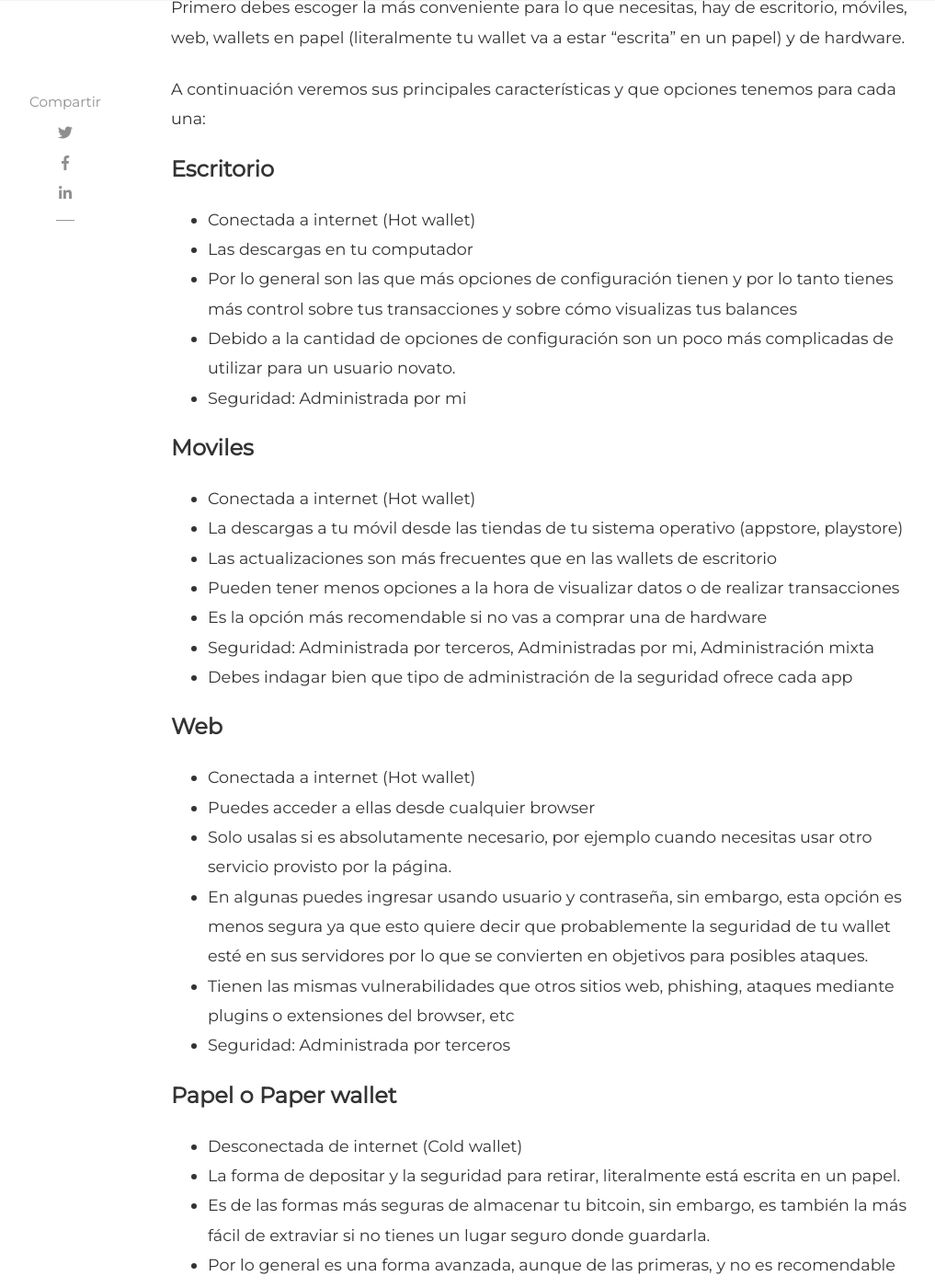
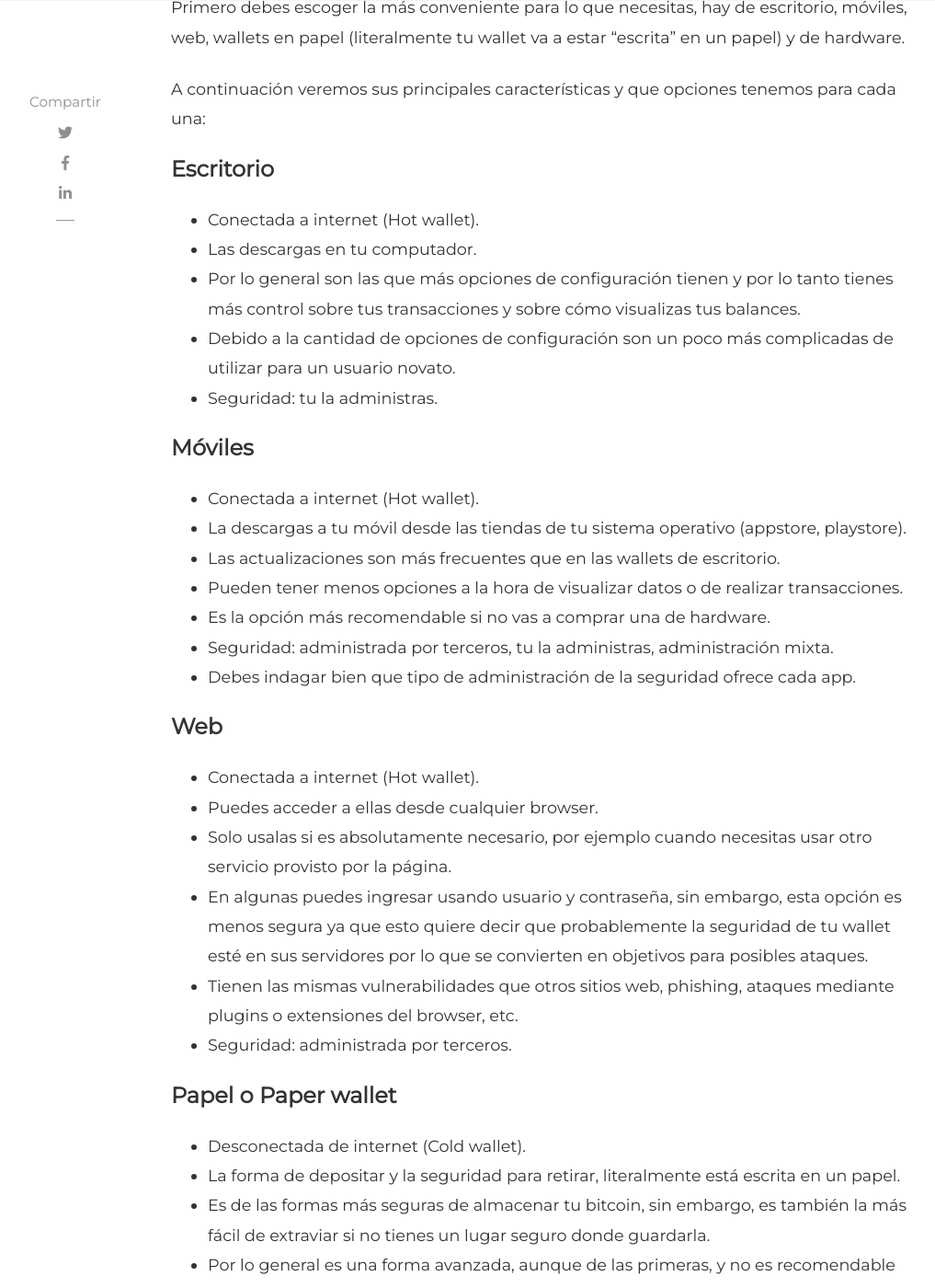
Before and after one commit to criptolio/website, a Jekyll site: the page built from _posts/2020-12-14-que-es-un-wallet-bitcoin.md, in a window 1280 px wide and 1400 px high, scrolled down 1800 px. Shown: the whole window at 92% size, without its empty margins (99-1116 px from the left). Built offline with Jekyll 4.4.1, drawn with Linux system fonts in a browser that asks for light colours; nearby versions of some CDN libraries; comment, search, counter and statistics services are not loaded; some of the changed text lies outside the part shown.

Commit message:
update typos

```diff
--- a/_posts/2020-12-14-que-es-un-wallet-bitcoin.md
+++ b/_posts/2020-12-14-que-es-un-wallet-bitcoin.md
@@ -32,48 +32,48 @@ Primero debes escoger la más conveniente para lo que necesitas, hay de escritor
 A continuación veremos sus principales características y que opciones tenemos para cada una:
 
 #### Escritorio
-- Conectada a internet (Hot wallet)
-- Las descargas en tu computador
-- Por lo general son las que más opciones de configuración tienen y por lo tanto tienes más control sobre tus transacciones y sobre cómo visualizas tus balances
+- Conectada a internet (Hot wallet).
+- Las descargas en tu computador.
+- Por lo general son las que más opciones de configuración tienen y por lo tanto tienes más control sobre tus transacciones y sobre cómo visualizas tus balances.
 - Debido a la cantidad de opciones de configuración son un poco más complicadas de utilizar para un usuario novato.
-- Seguridad: Administrada por mi
+- Seguridad: tu la administras.
 
-#### Moviles
+#### Móviles
 
-- Conectada a internet (Hot wallet)
-- La descargas a tu móvil desde las tiendas de tu sistema operativo (appstore, playstore)
-- Las actualizaciones son más frecuentes que en las wallets de escritorio
-- Pueden tener menos opciones a la hora de visualizar datos o de realizar transacciones
-- Es la opción más recomendable si no vas a comprar una de hardware
-- Seguridad: Administrada por terceros, Administradas por mi,  Administración mixta
-- Debes indagar bien que tipo de administración de la seguridad ofrece cada app
+- Conectada a internet (Hot wallet).
+- La descargas a tu móvil desde las tiendas de tu sistema operativo (appstore, playstore).
+- Las actualizaciones son más frecuentes que en las wallets de escritorio.
+- Pueden tener menos opciones a la hora de visualizar datos o de realizar transacciones.
+- Es la opción más recomendable si no vas a comprar una de hardware.
+- Seguridad: administrada por terceros, tu la administras, administración mixta.
+- Debes indagar bien que tipo de administración de la seguridad ofrece cada app.
 
 #### Web
 
-- Conectada a internet (Hot wallet)
-- Puedes acceder a ellas desde cualquier browser
+- Conectada a internet (Hot wallet).
+- Puedes acceder a ellas desde cualquier browser.
 - Solo usalas si es absolutamente necesario, por ejemplo cuando necesitas usar otro servicio provisto por la página.
 - En algunas puedes ingresar usando usuario y contraseña, sin embargo, esta opción es menos segura ya que esto quiere decir que probablemente la seguridad de tu wallet esté en sus servidores por lo que se convierten en objetivos para posibles ataques.
-- Tienen las mismas vulnerabilidades que otros sitios web, phishing, ataques mediante plugins o extensiones del browser, etc
-- Seguridad: Administrada por terceros
+- Tienen las mismas vulnerabilidades que otros sitios web, phishing, ataques mediante plugins o extensiones del browser, etc.
+- Seguridad: administrada por terceros.
 
 #### Papel o Paper wallet
 
-- Desconectada de internet (Cold wallet)
+- Desconectada de internet (Cold wallet).
 - La forma de depositar y la seguridad para retirar, literalmente está escrita en un papel.
 - Es de las formas más seguras de almacenar tu bitcoin, sin embargo, es también la más fácil de extraviar si no tienes un lugar seguro donde guardarla.
-- Por lo general es una forma avanzada, aunque de las primeras, y no es recomendable para usuarios novatos
-- Seguridad: Administradas por mi
+- Por lo general es una forma avanzada, aunque de las primeras, y no es recomendable para usuarios novatos.
+- Seguridad: tu la administras.
 
 #### Hardware
 
 - Desconectada de internet (Cold wallet).
-- Es la forma más recomendable si vas a guardar sumas importantes
-- Soportan múltiples criptomonedas, no solo bitcoin
+- Es la forma más recomendable si vas a guardar sumas importantes.
+- Soportan múltiples criptomonedas, no solo bitcoin.
 - Se pueden conectar a través del computador y/o al celular.
 - La seguridad está en un dispositivo, desconectado de internet, similar al que entregan los bancos para las sucursales empresariales.
 - Por lo general tienen tanto aplicaciones de escritorio como para móviles que te facilitan ver los saldos e iniciar depósitos y/o transacciones, sin embargo, después debes confirmar en el dispositivo ya que la seguridad se administra a través de este.
-- Seguridad: Administradas por mi
+- Seguridad: tu la administras.
 
 ### 2. Instalar y configurar la wallet
 
@@ -83,31 +83,31 @@ A continuación podrás encontrar un listado de apps y/o servicios que te ayudar
 
 #### Escritorio
 
-- Recomendada: [https://electrum.org/](https://electrum.org/){:target="_blank"}
-- [Otras](https://bitcoin.org/en/choose-your-wallet?step=5&platform=windows){:target="_blank"}
+- Recomendada: [https://electrum.org/](https://electrum.org/){:target="_blank"}.
+- [Otras](https://bitcoin.org/en/choose-your-wallet?step=5&platform=windows){:target="_blank"}.
 
-#### Moviles
+#### Móviles
 
 - Recomendadas:
-  - Administrada por mi: [https://electrum.org/](https://electrum.org/){:target="_blank"}
-  - Administración mixta: [https://zengo.com/](https://zengo.com/){:target="_blank"}
-  - [Otras](https://bitcoin.org/en/choose-your-wallet?step=5&platform=android){:target="_blank"}
+  - Administrada por mi: [https://electrum.org/](https://electrum.org/){:target="_blank"}.
+  - Administración mixta: [https://zengo.com/](https://zengo.com/){:target="_blank"}.
+  - [Otras](https://bitcoin.org/en/choose-your-wallet?step=5&platform=android){:target="_blank"}.
 
 #### Web
 
-- Recomendadas: [Blockchain.com](https://www.blockchain.com/es/wallet){:target="_blank"} o [Btc.com](https://wallet.btc.com/){:target="_blank"}
+- Recomendadas: [Blockchain.com](https://www.blockchain.com/es/wallet){:target="_blank"} o [Btc.com](https://wallet.btc.com/){:target="_blank"}.
 - Exchanges recomendados:
-  - [Binance](https://www.binance.com/en/register?ref=27967350){:target="_blank"} (centralizado)
-  - [Kraken](https://www.kraken.com/){:target="_blank"} (centralizado)
-  - [Buda](https://buda.com/registro?rf=1E1NIG3HI){:target="_blank"} (centralizado) solo para Argentina, Chile, Colombia y Peru
-  - [Localbitcoins](https://localbitcoins.com/?ch=1fo8o){:target="_blank"} (persona a persona)
-  - [Otros exchanges](https://bitcoin.org/en/exchanges){:target="_blank"}
+  - [Binance](https://www.binance.com/en/register?ref=27967350){:target="_blank"} (centralizado).
+  - [Kraken](https://www.kraken.com/){:target="_blank"} (centralizado).
+  - [Buda](https://buda.com/registro?rf=1E1NIG3HI){:target="_blank"} (centralizado) solo para Argentina, Chile, Colombia y Peru.
+  - [Localbitcoins](https://localbitcoins.com/?ch=1fo8o){:target="_blank"} (persona a persona).
+  - [Otros exchanges](https://bitcoin.org/en/exchanges){:target="_blank"}.
 
 #### Papel o Paper wallet
 
-- Recomendadas: [Walletgenerator](https://walletgenerator.net/){:target="_blank"} o [Bitaddress](https://www.bitaddress.org/){:target="_blank"}
+- Recomendadas: [Walletgenerator](https://walletgenerator.net/){:target="_blank"} o [Bitaddress](https://www.bitaddress.org/){:target="_blank"}.
 
 #### Hardware
 
-- Recomendada: [Ledger](http://ledger.refr.cc/juanpablol){:target="_blank"}
-- [Otras](https://bitcoin.org/en/choose-your-wallet?step=5&platform=hardware){:target="_blank"}
+- Recomendada: [Ledger](http://ledger.refr.cc/juanpablol){:target="_blank"}.
+- [Otras](https://bitcoin.org/en/choose-your-wallet?step=5&platform=hardware){:target="_blank"}.
```
